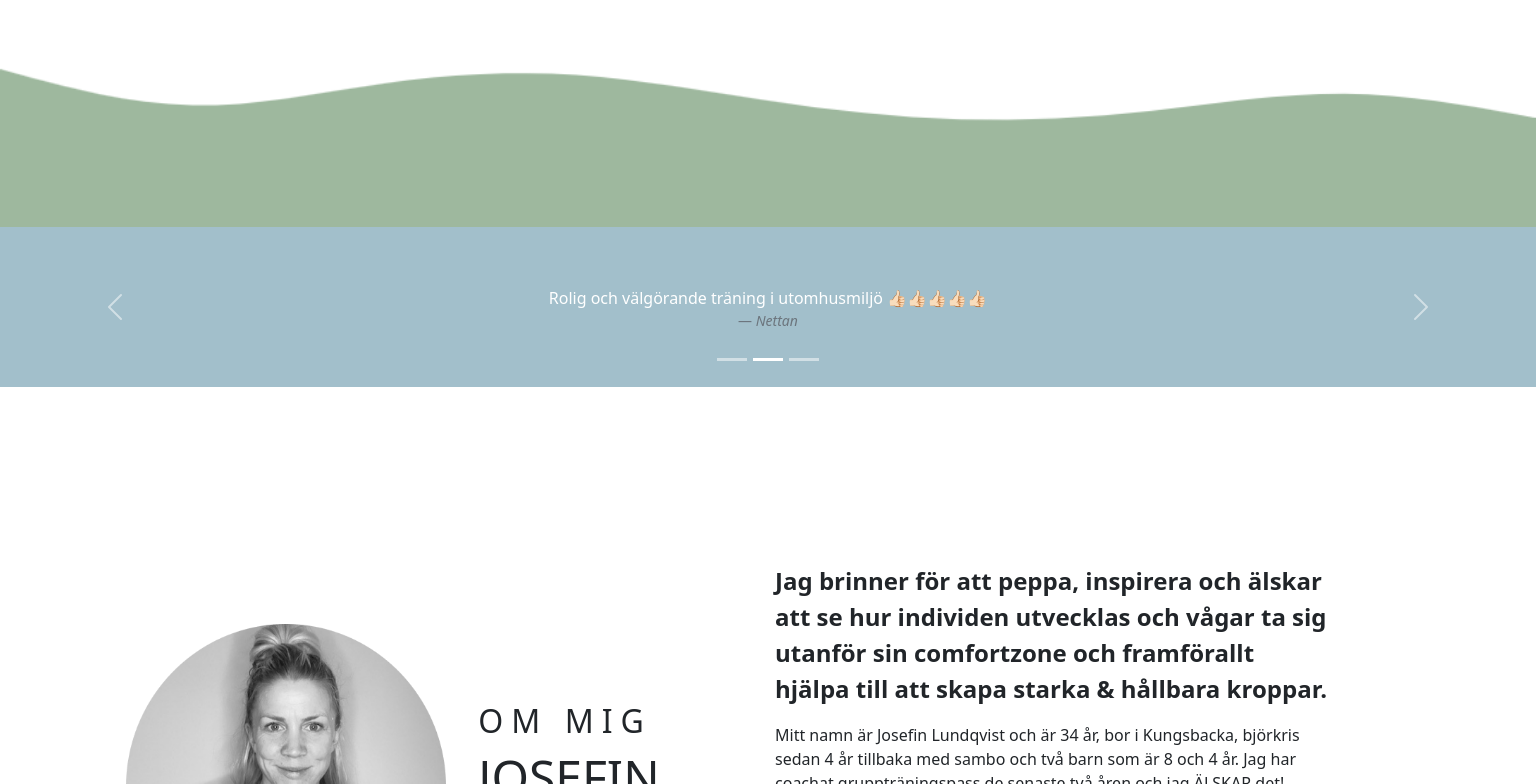
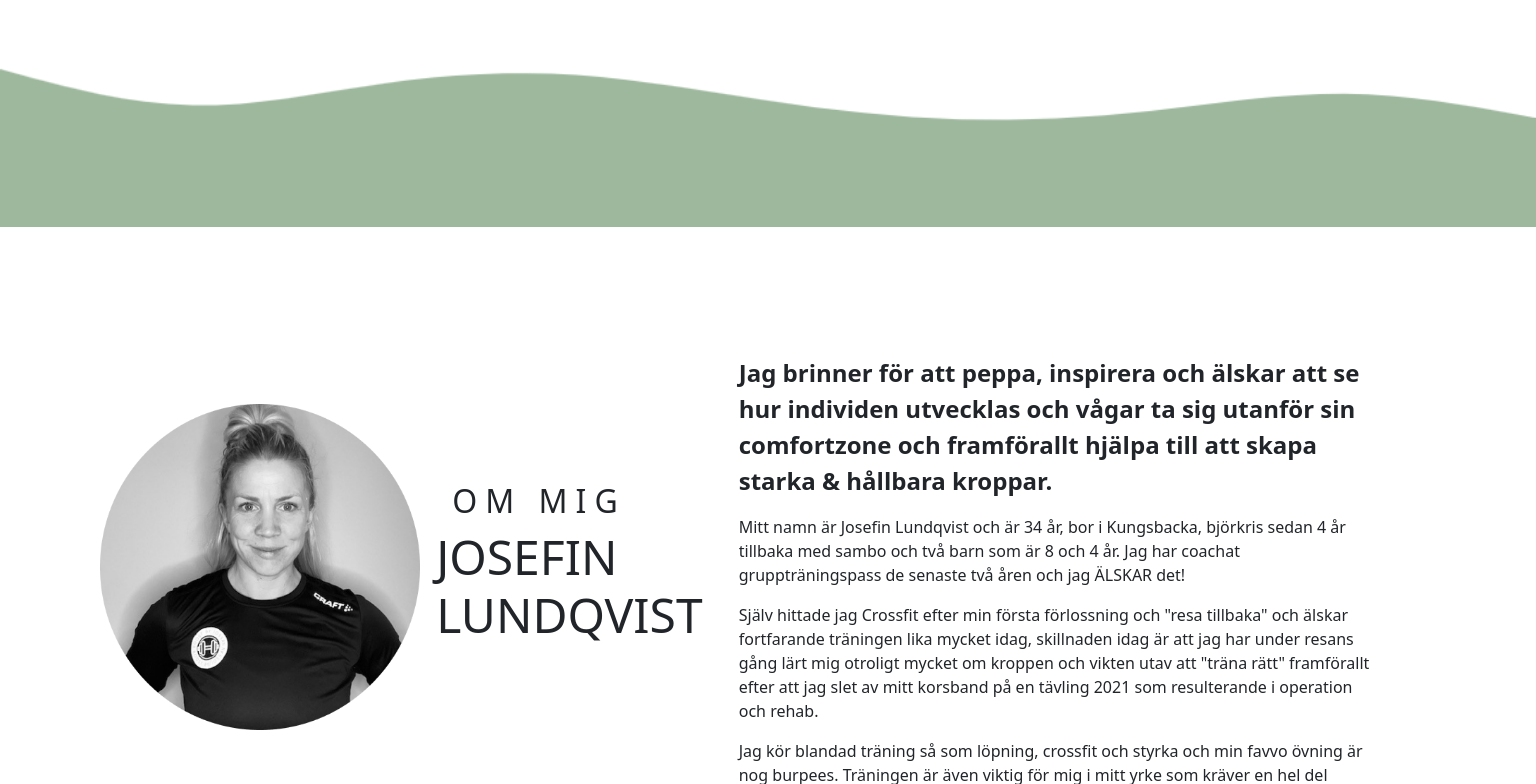
Before and after one commit to JannieBackman/examensarbete, a React (Create React App) app: page / in a window 1536 px wide. Shown: the part 2016-2800 px from the top of the page. Built offline with nearby package versions, Linux system fonts and the light colour scheme; a web font is replaced by a local one.

Commit message:
changed margin

```diff
--- a/src/components/About.css
+++ b/src/components/About.css
@@ -130,7 +130,7 @@
     display: flex;
     justify-content: center;
     align-items: center;
-    margin: 6rem;
+    margin: 3rem;
     padding: 0 5rem;
   }
 
--- a/src/components/App.jsx
+++ b/src/components/App.jsx
@@ -5,6 +5,7 @@ import Review from './Review';
 import About from './About';
 import Footer from './Footer';
 import WaveBg from './Wavebg';
+import ImageGallery from './gallery';
 
 function App() {
   return (
@@ -13,8 +14,9 @@ function App() {
       <Text />
       <Products />
       <WaveBg />
+      <About />
       <Review />
-      <About />
+      <ImageGallery />
       <Footer />
     </div>
   );
```
